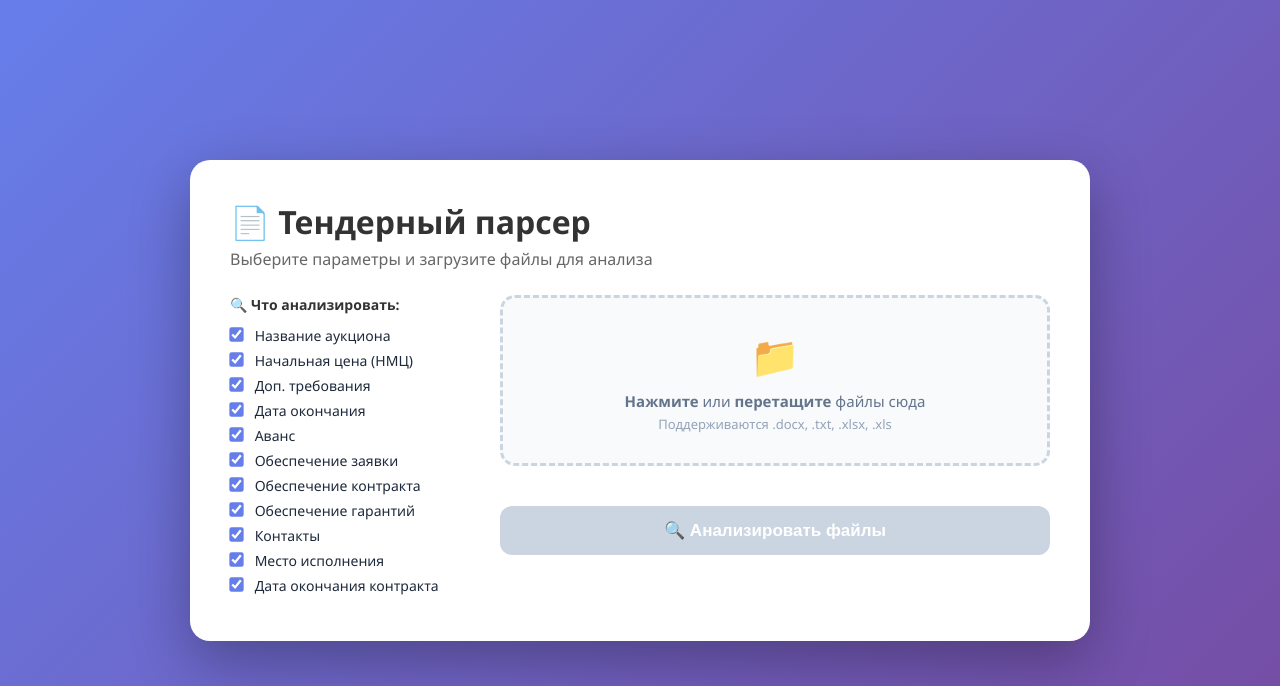
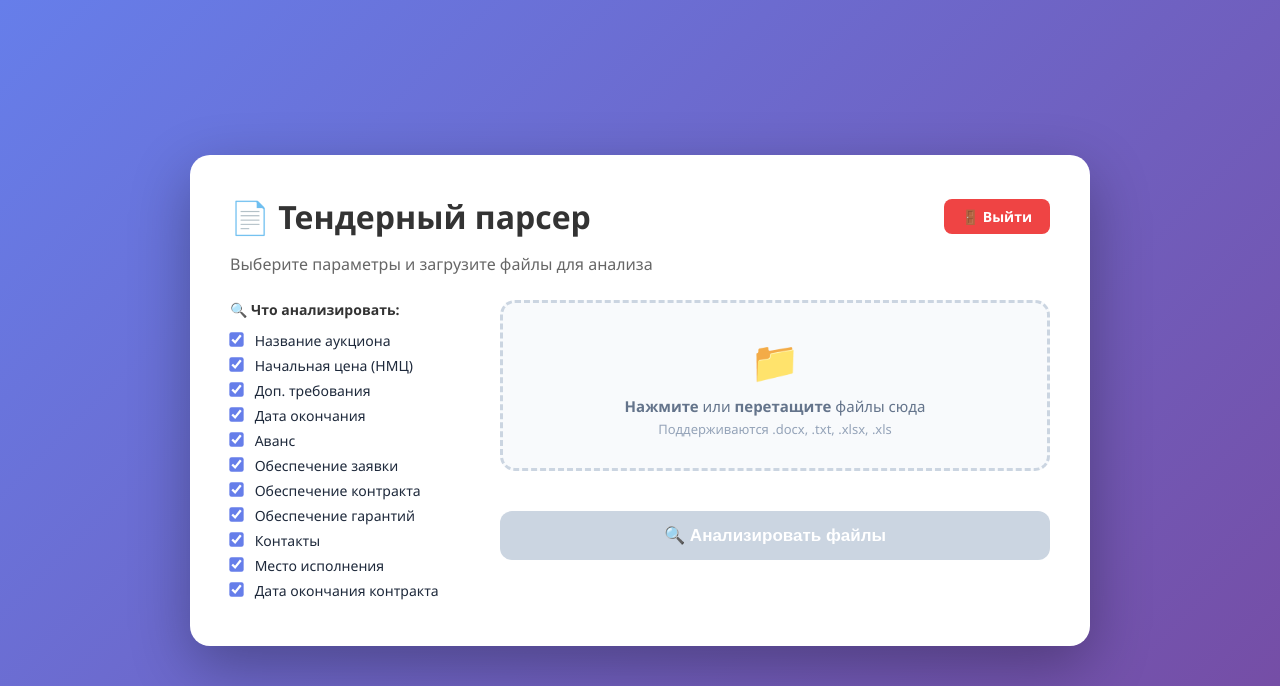
Before and after one commit to danilamozh-maker/tender-parser, a Python web app: template templates/index.html in a window 1280 px wide. Shown: the top 686 px of the page. Run offline with Jinja, Linux system fonts and the light colour scheme; the template is opened without the code that fills it, so the values that code supplies are empty.

Commit message:
Update index.html

```diff
--- a/templates/index.html
+++ b/templates/index.html
@@ -22,12 +22,35 @@
             max-width: 900px;
             width: 100%;
         }
-        h1 {
-            color: #333;
-            margin-bottom: 5px;
+        .header {
+            display: flex;
+            justify-content: space-between;
+            align-items: center;
+            margin-bottom: 15px;
+            flex-wrap: wrap;
+            gap: 10px;
+        }
+        .header-title {
             display: flex;
             align-items: center;
             gap: 10px;
+        }
+        .header-title h1 {
+            margin: 0;
+            color: #333;
+        }
+        .logout-btn {
+            background: #ef4444;
+            color: white;
+            padding: 8px 18px;
+            border-radius: 8px;
+            text-decoration: none;
+            font-weight: 600;
+            font-size: 14px;
+            transition: 0.2s;
+        }
+        .logout-btn:hover {
+            background: #dc2626;
         }
         .subtitle {
             color: #666;
@@ -197,11 +220,15 @@
 </head>
 <body>
     <div class="container">
-        <h1>📄 Тендерный парсер</h1>
+        <div class="header">
+            <div class="header-title">
+                <h1>📄 Тендерный парсер</h1>
+            </div>
+            <a href="/logout" class="logout-btn">🚪 Выйти</a>
+        </div>
         <p class="subtitle">Выберите параметры и загрузите файлы для анализа</p>
 
         <div class="main-row">
-            <!-- Левая колонка: чекбоксы -->
             <div class="left-col">
                 <h3>🔍 Что анализировать:</h3>
                 <label><input type="checkbox" class="field-checkbox" value="НАЗВАНИЕ АУКЦИОНА" checked> Название аукциона</label>
@@ -217,7 +244,6 @@
                 <label><input type="checkbox" class="field-checkbox" value="ДАТА ОКОНЧАНИЯ КОНТРАКТА" checked> Дата окончания контракта</label>
             </div>
 
-            <!-- Правая колонка: загрузка файлов -->
             <div class="right-col">
                 <div class="drop-zone" id="dropZone">
                     <span class="icon">📁</span>
```
